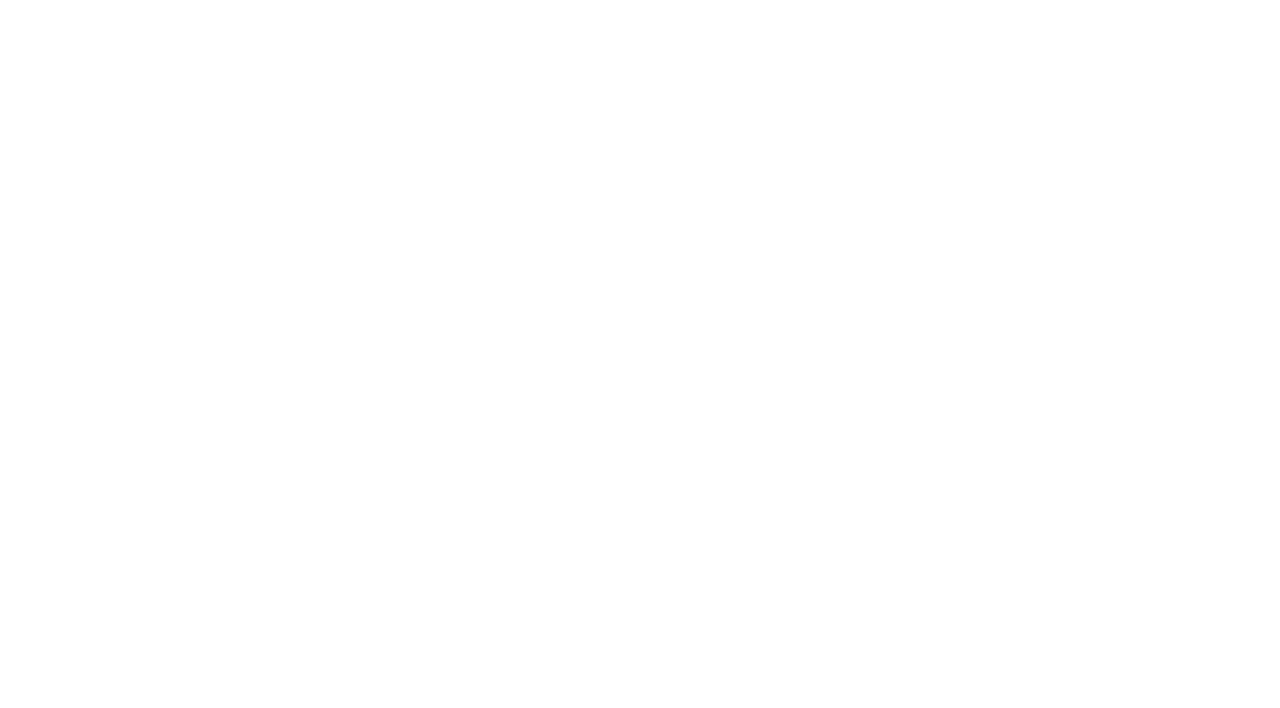
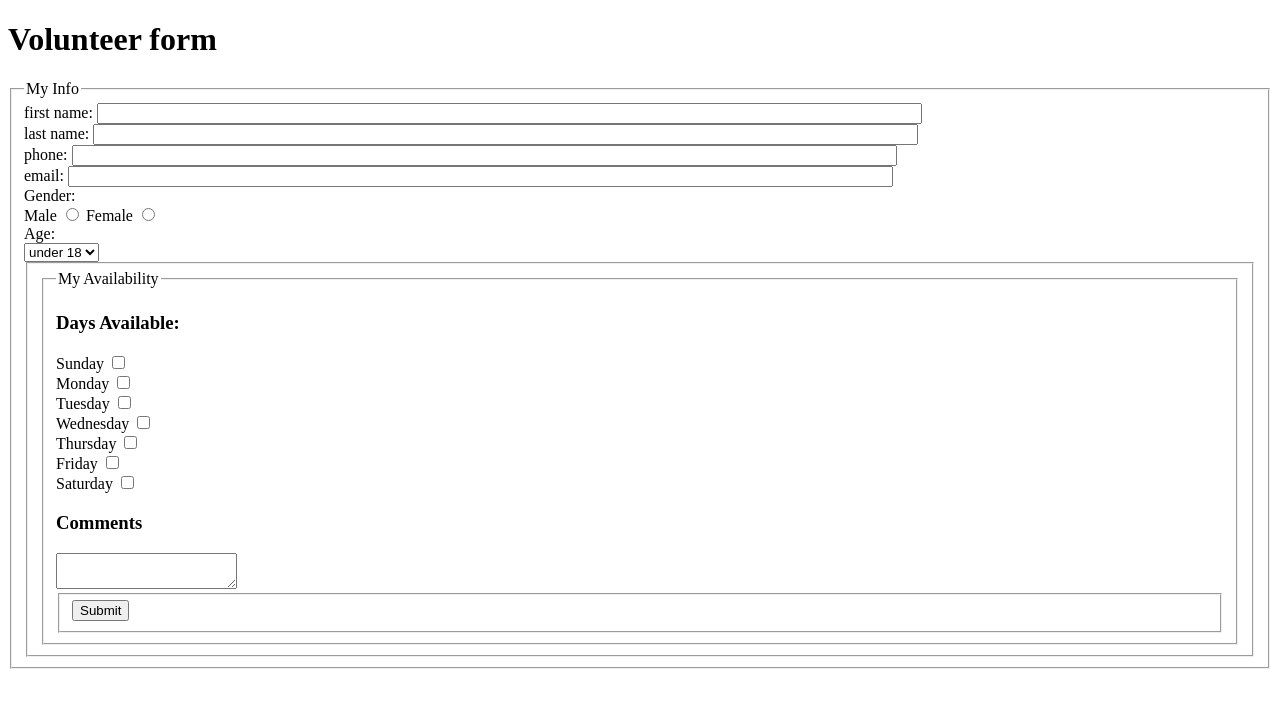
Before and after one commit to BabymanStudios/LAB5ASSIGNMENT, a plain HTML site: page index.html in a window 1280 px wide. Drawn offline with Linux system fonts and the light colour scheme.

Commit message:
Code written

```diff
--- a/index.html
+++ b/index.html
@@ -1,11 +1,47 @@
 <!DOCTYPE html>
 <html lang="en">
 <head>
-  <meta charset="utf-8">
-  <meta name="viewport" content="width=device-width, initial-scale=1" />
-  <title></title>
+	<meta charset="utf-8">
+	<meta name="viewport" content="width=device-width, initial-scale=1" />
+	<title></title>
 </head>
 <body>
-
+	<h1>Volunteer form</h1>
+	<form action="http://bloomingdale.sat.iit.edu/kriedan/lab3formscript.php" method="post">
+		<fieldset>
+			<legend>My Info</legend>
+			<div><label>first name: <input size="100" type="text" name="firstNameNPUT"></label></div>
+			<div><label>last name: <input size="100" type="text" name="lastNameNPUT"></label></div>
+			<div><label>phone: <input size="100" type="text" name="phoneNPUT"></label></div>
+			<div><label>email: <input size="100" type="text" name="emailNPUT"></label></div>
+			<div>Gender: </div>
+			<div>
+				<label>Male <input type="radio" name="genderNPUT" value="male"></label>
+				<label>Female <input type="radio" name="genderNPUT" value="female"></label>
+			</div>
+			<div>Age: </div>
+			<select name="ageNPUT">
+				<option>under 18</option>
+				<option>over 18</option>
+			</select>
+		<fieldset>
+		<fieldset>
+			<legend>My Availability</legend>
+			<h3>Days Available:</h3>
+			<div>
+				<div><label>Sunday <input type="checkbox" name="available_field[]" value="sunday"></label></div>
+				<div><label>Monday <input type="checkbox" name="available_field[]" value="monday"></label></div>
+				<div><label>Tuesday <input type="checkbox" name="available_field[]" value="tuesday"></label></div>
+				<div><label>Wednesday <input type="checkbox" name="available_field[]" value="wednesday"></label></div>
+				<div><label>Thursday <input type="checkbox" name="available_field[]" value="thursday"></label></div>
+				<div><label>Friday <input type="checkbox" name="available_field[]" value="friday"></label></div>
+				<div><label>Saturday <input type="checkbox" name="available_field[]" value="saturday"></label></div>
+				<h3>Comments</h3>
+				<textarea name="comments_field"></textarea>
+			</div>
+		<fieldset>
+		<input type="hidden" name="hiddenField" value="dkriegls">
+		<input type="submit">
+	</form>
 </body>
 </html>
```
